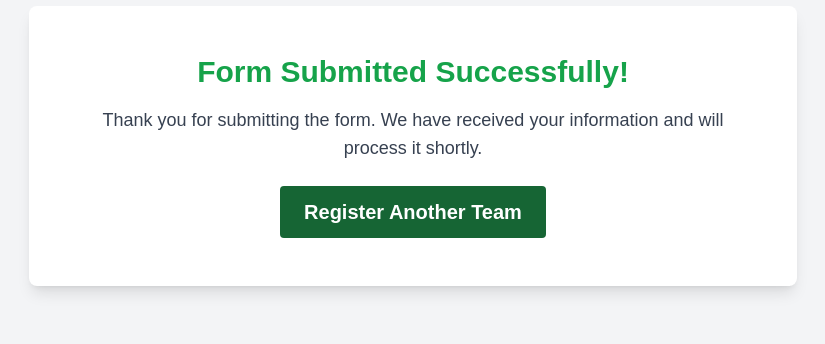
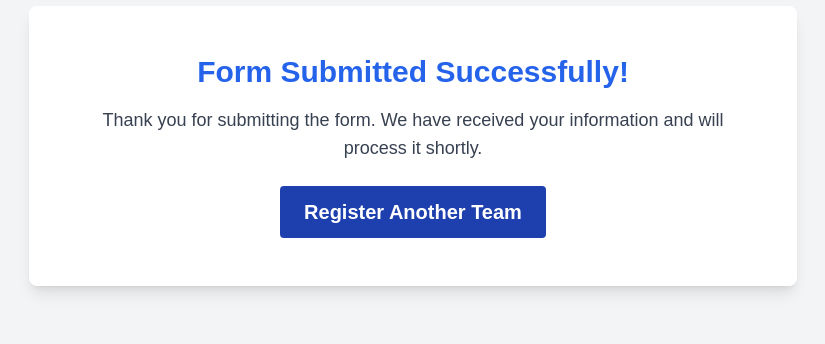
Before and after one commit to ARYAN-PURI/E-Crescendo, a Next.js app: page /formSubmitted in a window 1280 px wide. Shown: the part 254-598 px from the top of the page, without its empty margins (227-1052 px from the left). Built offline with nearby package versions, Linux system fonts and the light colour scheme.

Commit message:
Finally Website is Ready

```diff
--- a/src/app/AdminLogin/page.tsx
+++ b/src/app/AdminLogin/page.tsx
@@ -1,7 +1,8 @@
 "use client";
-import Link from 'next/link';
 import { useState } from 'react';
+import { useRouter } from 'next/navigation';
 export default function AdminLogin() {
+  const router=useRouter();
     const [isCorrect ,setIsCorrect]=useState(false);
     const [user,setUser]=useState({
       userName:"",
@@ -48,7 +49,7 @@ export default function AdminLogin() {
 
           {
             isCorrect?
-            <div className=" text-center w-full px-4 my-4 py-2 bg-indigo-500 text-white font-medium rounded-md hover:bg-indigo-600 focus:outline-none focus:ring-2 focus:ring-indigo-500"><Link href={'/AdminPage'}>Enter Admin Page</Link></div>
+            <div onClick={()=>{router.push('/AdminPage')}} className=" text-center w-full px-4 my-4 py-2 bg-indigo-500 text-white font-medium rounded-md hover:bg-indigo-600 focus:outline-none focus:ring-2 focus:ring-indigo-500">Enter Admin Page</div>
             :
             <button onClick={handleLogin} className="w-full px-4 py-2 bg-indigo-500 text-white font-medium rounded-md hover:bg-indigo-600 focus:outline-none focus:ring-2 focus:ring-indigo-500">Login</button>
           }
--- a/src/app/formSubmitted/page.tsx
+++ b/src/app/formSubmitted/page.tsx
@@ -5,16 +5,16 @@ export default function FormSubmitted() {
     const router = useRouter();
 
     return (
-        <div className="flex justify-center items-center min-h-screen bg-gray-100 px-4 sm:px-6 lg:px-8">
+        <div className="flex justify-center rounded items-center min-h-screen bg-gray-100 px-4 sm:px-6 lg:px-8">
             <div className="bg-white p-6 sm:p-8 md:p-10 lg:p-12 rounded-lg shadow-lg text-center max-w-3xl w-full">
-                <h1 className="text-xl sm:text-2xl md:text-3xl font-semibold mb-4 text-green-600">
+                <h1 className="text-xl sm:text-2xl md:text-3xl font-semibold mb-4 text-blue-600">
                     Form Submitted Successfully!
                 </h1>
                 <p className="text-sm sm:text-base md:text-lg text-gray-700 mb-6">
                     Thank you for submitting the form. We have received your information and will process it shortly.
                 </p>
                 <button
-                    className="text-base sm:text-lg md:text-xl font-semibold bg-green-800 rounded text-white py-2 px-4 sm:py-3 sm:px-6 hover:bg-green-600 transition-colors"
+                    className="text-base sm:text-lg md:text-xl font-semibold bg-blue-800 rounded text-white py-2 px-4 sm:py-3 sm:px-6 hover:bg-blue-200 hover:text-black transition-colors"
                     onClick={() => router.push('/registrationForm')}
                 >
                     Register Another Team
--- a/src/middleware.ts
+++ b/src/middleware.ts
@@ -7,7 +7,7 @@ export function middleware(req:NextRequest){
           return NextResponse.redirect(new URL('/AdminLogin', req.url));
         }
         else{
-            return NextResponse.next();
+            return NextResponse.next().headers.set('Cache-Control', 'no-store, max-age=0');;
         }
     }
     return NextResponse.next();
```
